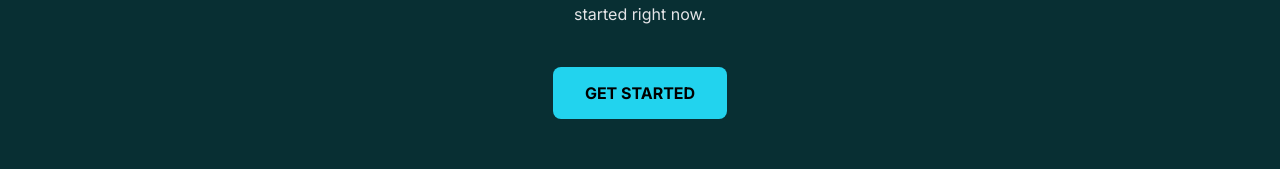
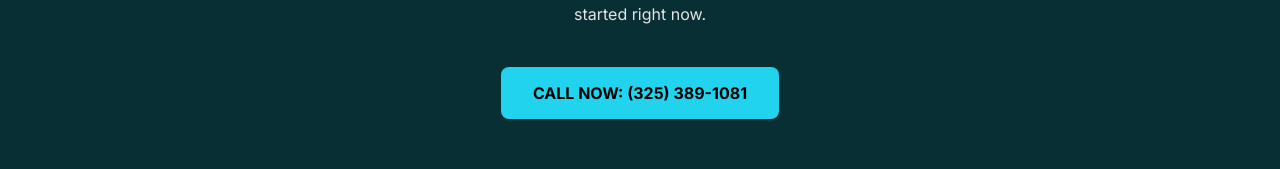
Before and after one commit to jasonyorkest1985-gif/Aiforgeadvantage-clean, a Next.js app: page / in a window 1280 px wide. Shown: the part 6631-6800 px from the top of the page. Built offline with nearby package versions, Linux system fonts and the light colour scheme.

Commit message:
Fix dead-end final CTA button (was linking to itself)

```diff
--- a/app/components/HomePage.tsx
+++ b/app/components/HomePage.tsx
@@ -1,3 +1,4 @@
+
 'use client';
 
 import React from 'react';
@@ -503,10 +504,10 @@ cta: 'BOOK A DISCOVERY CALL',
           </p>
           <div className="mt-10 flex justify-center">
             <a
-              href="#cta"
+              href={PHONE_TEL}
                 className="inline-flex items-center justify-center rounded-lg bg-[#22d3ee] px-8 py-3.5 text-base font-bold text-black hover:bg-[#67e8f9] transition-colors duration-200"
               >
-              GET STARTED
+                CALL NOW: {PHONE_DISPLAY}
               </a>
           </div>
         </div>
```
Lines whose indentation alone changed are shown as unchanged.
